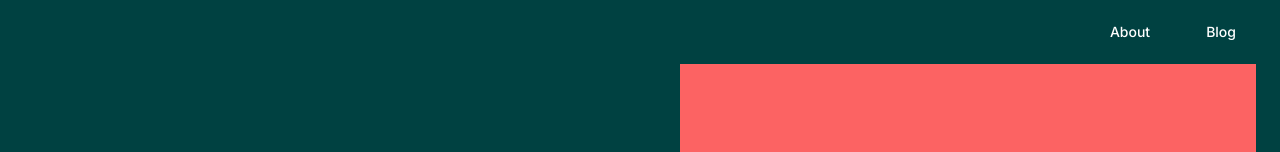
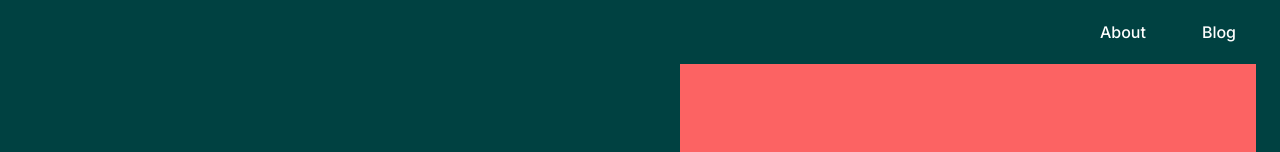
Before and after one commit to atimmer/24letters-site, a Next.js app: page / in a window 1280 px wide. Shown: the top 152 px of the page. Built offline with nearby package versions, Linux system fonts and the light colour scheme; a web font is replaced by a local one.

Commit message:
Increase navigation text size

```diff
--- a/src/app/_components/Navigation.tsx
+++ b/src/app/_components/Navigation.tsx
@@ -16,7 +16,7 @@ export default function Navigation() {
   const [mobileMenuOpen, setMobileMenuOpen] = useState(false);
 
   return (
-    <nav className="fixed top-0 z-50 w-full bg-cyprus backdrop-blur-sm">
+    <nav className="bg-cyprus fixed top-0 z-50 w-full backdrop-blur-sm">
       <div className="mx-auto max-w-7xl px-4 sm:px-6 lg:px-8">
         <div className="flex h-16 items-center justify-between">
           <div></div>
@@ -27,7 +27,7 @@ export default function Navigation() {
               <Link
                 key={item.name}
                 href={item.href}
-                className="px-3 py-2 text-sm font-medium text-white transition-colors hover:text-gray-300"
+                className="px-3 py-2 font-medium text-white transition-colors hover:text-gray-300"
               >
                 {item.name}
               </Link>
@@ -55,7 +55,7 @@ export default function Navigation() {
       {/* Mobile menu */}
       {mobileMenuOpen && (
         <div className="md:hidden">
-          <div className="space-y-1 bg-cyprus px-2 pb-3 pt-2 sm:px-3">
+          <div className="bg-cyprus space-y-1 px-2 pt-2 pb-3 sm:px-3">
             {navItems.map((item) => (
               <Link
                 key={item.name}
```
